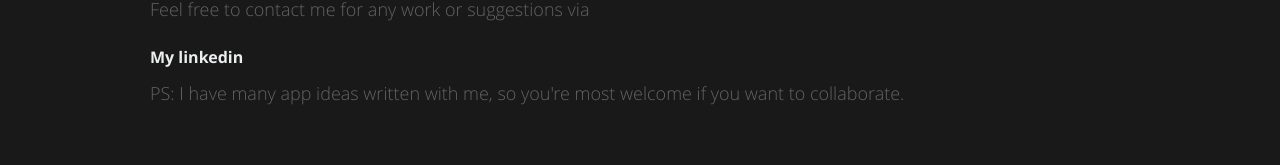
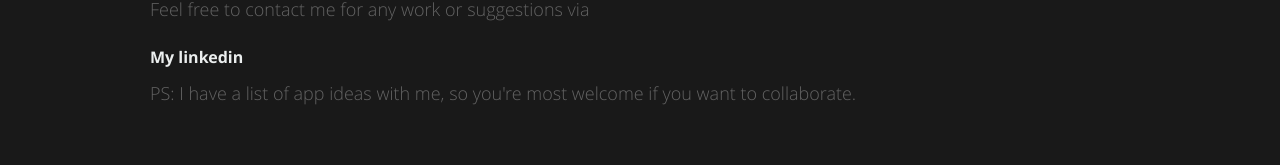
Before and after one commit to NKJ-C4/folio, a React (Create React App) app: page / in a window 1280 px wide. Shown: the part 4652-4817 px from the top of the page. Built offline with nearby package versions, Linux system fonts and the light colour scheme.

Commit message:
Update ContactUs.js  - sentence update

```diff
--- a/src/components/ContactUs.js
+++ b/src/components/ContactUs.js
@@ -25,7 +25,7 @@ export default class ContactUs extends Component {
           <div className="row section-head">
             <div className="ten columns">
               <p className="lead">
-              PS: I have many app ideas written with me, so you're most welcome if you want to collaborate.
+              PS: I have a list of app ideas with me, so you're most welcome if you want to collaborate.
               </p>
             </div>
           </div>
```
